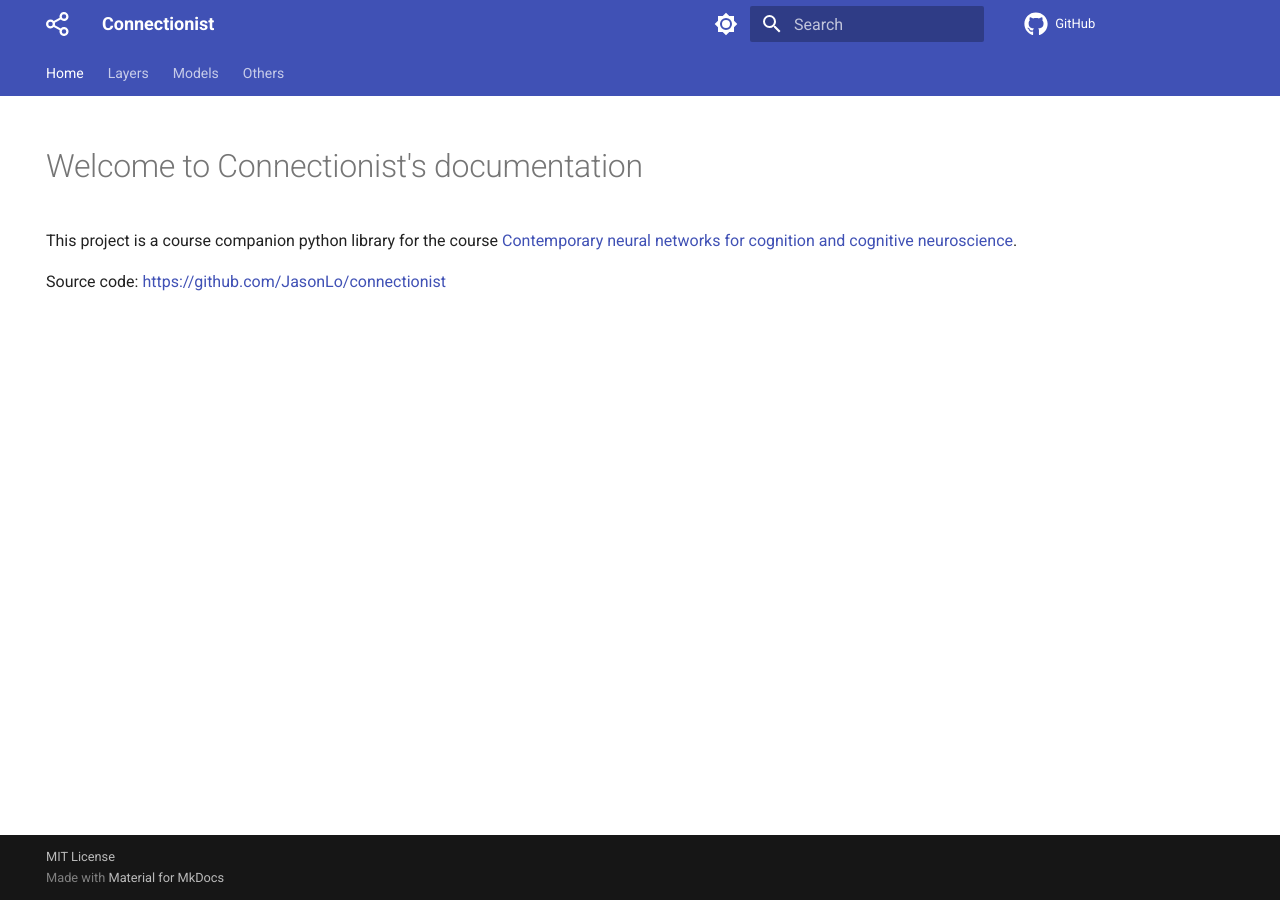
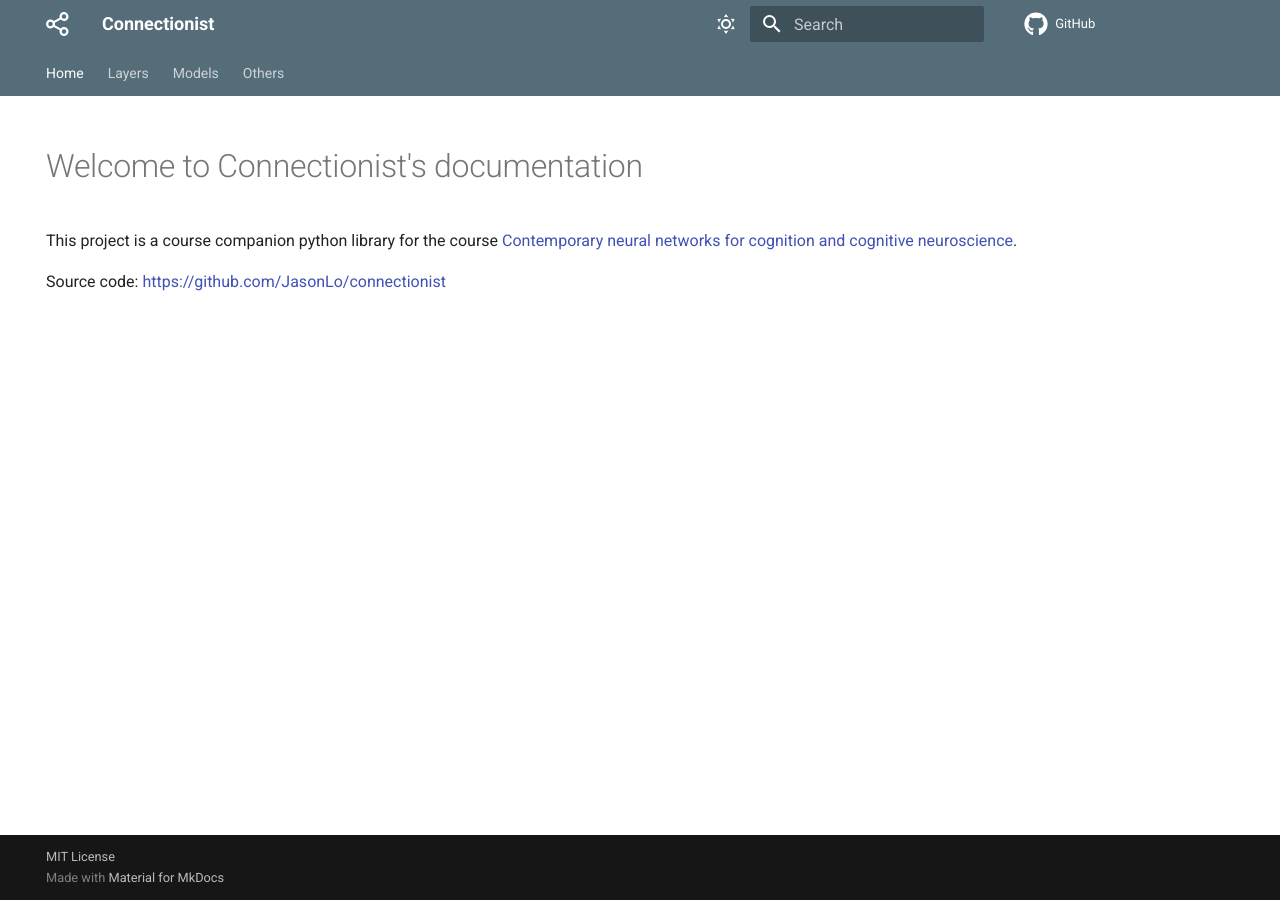
Before and after one commit to JasonLo/connectionist, an MkDocs documentation site: the page built from docs/index.md, in a window 1280 px wide. Built offline with MkDocs 1.6.1 and Material for MkDocs 9.7.7, drawn with Linux system fonts in a browser that asks for light colours; comment, search, counter and statistics services are not loaded.

Commit message:
more aesthetic changes

```diff
--- a/mkdocs.yml
+++ b/mkdocs.yml
@@ -12,17 +12,18 @@ theme:
     logo: octicons/share-android-16
     repo: fontawesome/brands/github
   palette:
+    - media: "(prefers-color-scheme: light)"
+      scheme: default
+      primary: blue grey
+      accent: blue grey
+      toggle:
+        icon: material/weather-sunny
+        name: Switch to dark mode
     - media: "(prefers-color-scheme: dark)"
       scheme: slate
-      accent: lime
       toggle:
-        icon: material/brightness-4
+        icon: material/weather-night
         name: Switch to light mode
-    - media: "(prefers-color-scheme: light)"
-      scheme: default
-      toggle:
-        icon: material/brightness-7
-        name: Switch to dark mode
   features:
     - navigation.sections
     - navigation.tabs
```
